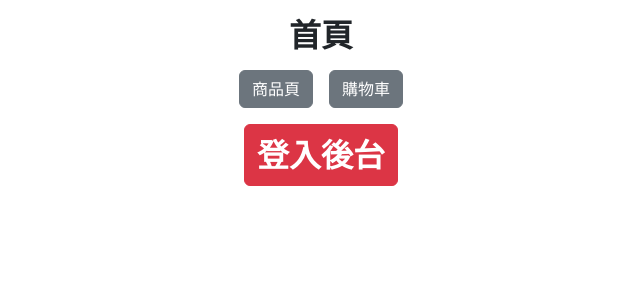
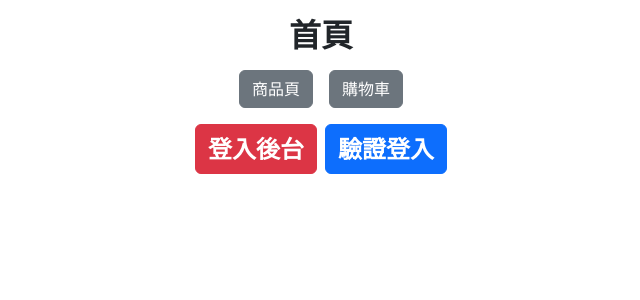
Before and after one commit to joker-cat/2023VUE_HW6, a Vue app: page /#/ in a window 1280 px wide. Shown: the top 300 px of the page, without its empty margins (319-959 px from the left). Built offline with nearby package versions, Linux system fonts and the light colour scheme; what vue-loading-overlay would draw is missing.

Commit message:
fix:微調購物車數量邏輯

```diff
--- a/src/components/CartProduct.vue
+++ b/src/components/CartProduct.vue
@@ -1,7 +1,9 @@
 <template>
   <div v-if="getMyCartLength">
     <div class="text-end">
-      <button class="btn btn-outline-danger" type="button" @click="userRemoveAllProduct">清空購物車</button>
+      <button class="btn btn-outline-danger" type="button" @click="userRemoveAllProduct">
+        清空購物車
+      </button>
     </div>
     <table class="table align-middle">
       <thead>
@@ -41,7 +43,7 @@
                     type="number"
                     class="form-control"
                     :value="iproduct.count"
-                    @input="userAddToCart($event, iproduct.id)"
+                    @input="userAddToCart(iproduct.id, $event)"
                   />
                   <span class="input-group-text" id="basic-addon2">{{ iproduct.unit }}</span>
                 </div>
@@ -89,8 +91,9 @@ import { mapState, mapActions } from 'pinia'
 export default {
   methods: {
     ...mapActions(cart, ['addToCart', 'removeToProduct', 'removeAllProduct']),
-    userAddToCart(ievent, productId) {
-      this.addToCart(productId, Number(ievent.target.value))
+    userAddToCart(productId, ievent) {
+      //這邊是傳過來是修改後的數量，估計為預設
+      this.addToCart(productId, ievent.target.value - 1)
     },
     userRemoveCartProduct(productId) {
       this.removeToProduct(productId)
--- a/src/components/Products.vue
+++ b/src/components/Products.vue
@@ -89,7 +89,8 @@ export default {
   methods: {
     ...mapActions(cart, ['addToCart', 'axiosGetProducts']),
     clickaddToCart(product) {
-      this.addToCart(product.id)
+      const InCart = this.myCart.findIndex((icart) => icart.id === product.id)
+      this.addToCart(product.id, InCart !== -1 ? this.myCart[InCart].count : 1)
       product.ispressed = true
     },
     getPageProduct(page) {
@@ -106,14 +107,14 @@ export default {
     }
   },
   computed: {
-    ...mapState(cart, ['getProducts', 'getPagination', 'getFrontPage'])
+    ...mapState(cart, ['getProducts', 'getPagination', 'getFrontPage', 'myCart'])
   },
   mounted() {
     this.getPageProduct(this.getFrontPage)
   },
   watch: {
     getProducts() {
-      this.null.hide();
+      this.null.hide()
     }
   }
 }
--- a/src/stores/cart.js
+++ b/src/stores/cart.js
@@ -12,7 +12,7 @@ export default defineStore('cart', {
     products: [],
     pagination: [],
     myCart: [],
-    frontPage: 1,
+    frontPage: 1
   }),
   getters: {
     getProducts: ({ products }) => {
@@ -52,7 +52,7 @@ export default defineStore('cart', {
       if (hasInCart) {
         const findIdx = this.myCart.findIndex((iMycart) => iMycart.id === productId)
         this.myCart[findIdx]['count'] = count + 1
-        this.toastAnimation('數量成功累加')
+        this.toastAnimation('數量成功修改')
       } else {
         const findIdx = this.products.findIndex((iproduct) => iproduct.id === productId)
         this.myCart.push({ ...this.products[findIdx], count })
--- a/src/views/AdminBackend.vue
+++ b/src/views/AdminBackend.vue
@@ -199,8 +199,17 @@ export default {
       this.renderProduct()
     },
     signout() {
-      docCookies.removeItem('token')
-      this.$router.push('/')
+      this.$axios
+        .post('https://ec-course-api.hexschool.io/v2/logout')
+        .then((res) => {
+          alert('已登出')
+          docCookies.removeItem('token')
+          this.$router.push('/')
+        })
+        .catch((error) => {
+          console.log(error)
+          alert('登出失敗')
+        })
     }
   },
   mounted() {
--- a/src/views/IndexPage.vue
+++ b/src/views/IndexPage.vue
@@ -1,11 +1,22 @@
 <script>
 import { docCookies } from '../cookie.js'
-import { mapActions } from 'pinia'
-import cart from '../stores/cart.js'
 import NavbarLink from '../components/NavbarLink.vue'
 export default {
   components: {
     NavbarLink
+  },
+  methods: {
+    checkLogin() {
+      this.$axios
+        .post('https://ec-course-api.hexschool.io/v2/api/user/check')
+        .then((res) => {
+          alert('已登入')
+        })
+        .catch((error) => {
+          alert('驗證失敗')
+          console.log(error)
+        })
+    }
   },
   computed: {
     localRoute() {
@@ -16,6 +27,11 @@ export default {
     },
     titleName() {
       return { '/': '首頁', '/products': '商品頁', '/cart': '購物車' }[this.$route.path]
+    }
+  },
+  mounted() {
+    if (docCookies.hasItem('token')) {
+      this.$axios.defaults.headers.common['Authorization'] = docCookies.getItem('token')
     }
   }
 }
@@ -28,9 +44,14 @@ export default {
     <RouterView />
     <p class="fw-bolder"></p>
     <div class="text-center" v-if="localRoute">
-      <RouterLink class="fw-bolder fs-2 btn btn-danger" :to="hasCookie ? '/admin' : '/login'">{{
-        hasCookie ? '前往後台' : '登入後台'
-      }}</RouterLink>
+      <RouterLink
+        class="fw-bolder fs-4 btn btn-danger me-2"
+        :to="hasCookie ? '/admin' : '/login'"
+        >{{ hasCookie ? '前往後台' : '登入後台' }}</RouterLink
+      >
+      <button class="fw-bolder fs-4 btn btn-primary" type="submit" @click.prevent="checkLogin">
+        驗證登入
+      </button>
     </div>
   </div>
 </template>
--- a/src/views/Loginbackend.vue
+++ b/src/views/Loginbackend.vue
@@ -62,7 +62,6 @@ export default {
       this.$axios
         .post('https://ec-course-api.hexschool.io/v2/admin/signin', this.userInfo)
         .then((res) => {
-          console.log(res)
           if (res.data.message === '登入成功') {
             this.token = res.data.token
             docCookies.setItem('token', this.token)
```
